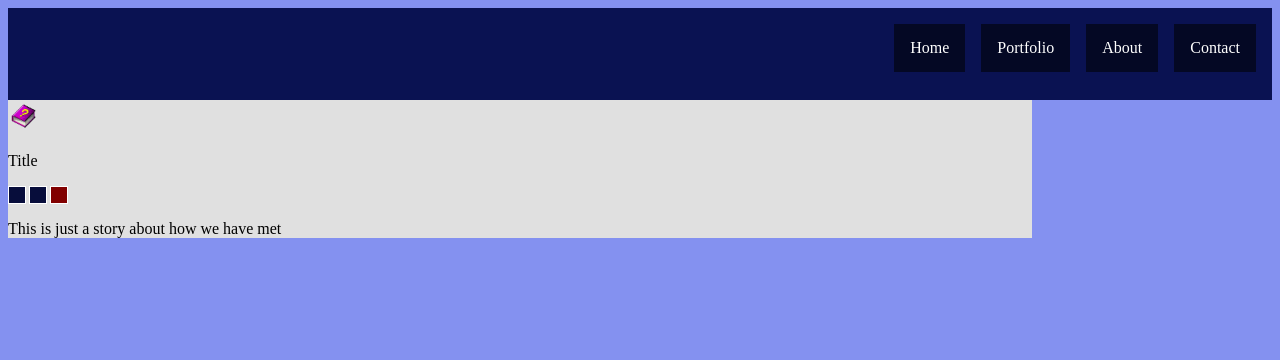
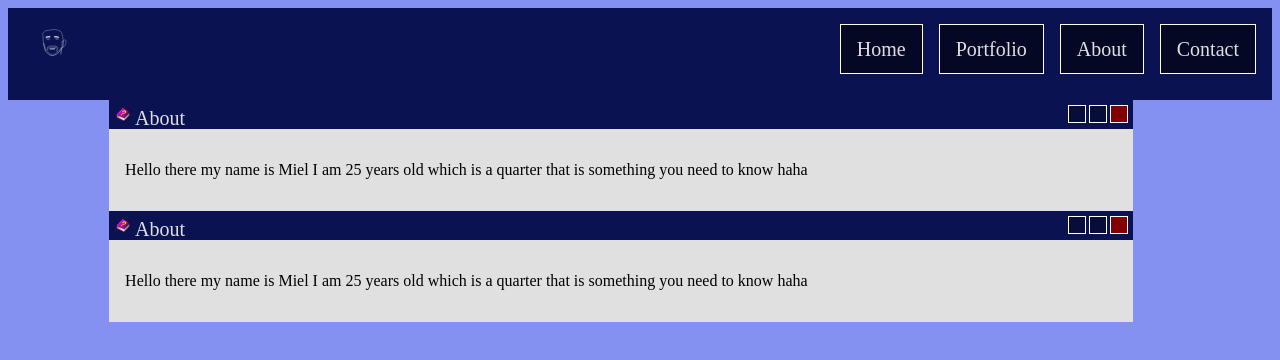
Before and after one commit to miel775/miel-portfolio, a React (Vite) app in the folder my-react-app/: page / in a window 1280 px wide. Shown: the top 360 px of the page. Built offline with nearby package versions, Linux system fonts and the light colour scheme; a web font is replaced by a local one.

Commit message:
build: logo in header
logo is in header and some style elements for the sections.

```diff
--- a/my-react-app/package.json
+++ b/my-react-app/package.json
@@ -10,6 +10,8 @@
     "preview": "vite preview"
   },
   "dependencies": {
+    "@gsap/react": "^2.1.2",
+    "gsap": "^3.14.2",
     "react": "^19.2.0",
     "react-dom": "^19.2.0"
   },
--- a/my-react-app/src/App.jsx
+++ b/my-react-app/src/App.jsx
@@ -1,6 +1,6 @@
 import './general.css';
 import Section from './components/Section'
-import Header from './components/Header';
+import Header from './components/header';
 
 function App() {
   return (
@@ -8,6 +8,8 @@ function App() {
       <Header />
       <main>
         <Section />
+
+        <Section />
       </main>
     </div>
   );
--- a/my-react-app/src/components/Header.css
+++ b/my-react-app/src/components/Header.css
@@ -4,22 +4,24 @@
   padding: 16px;
   background: var(--primary-color);
   height: 60px;
-  justify-content: flex-end;
+  justify-content: space-between;
 }
 
 .main-header a {
-  color: white;
-  background-color: var(--primary-color-darker);
-  text-decoration: none;
-  height: 1em;
-  padding: 1em;
-  display: flex;
-  align-items: center;
-  border: var(--border-whtie);
-  font-family: 'Jersey-20';
+
+
+  &:hover {
+    background-color: var(--primary-color-light);
+    transition-duration: var(--transition);
+  }
 }
 
 .navigation {
   display: flex;
   gap: 1em;
 }
+
+.logo-header {
+  overflow: visible;
+  height: fit-content;
+}
--- a/my-react-app/src/components/Header.jsx
+++ b/my-react-app/src/components/Header.jsx
@@ -1,13 +1,25 @@
 import './Header.css';
+import Logo from './Logo.jsx'
 
 function Header() {
   return (
     <header className="main-header">
+      <div class="logo-header">
+      <Logo />
+      </div>
       <div className="navigation">
+        <div class="button">
         <a href="/">Home</a>
+        </div>
+        <div class="button">
         <a href="/portfolio">Portfolio</a>
+        </div>
+        <div class="button">
         <a href="/about">About</a>
+        </div>
+        <div class="button">
         <a href="/contact">Contact</a>
+        </div>
       </div>
     </header>
   );
--- /dev/null
+++ b/my-react-app/src/components/Logo.css
@@ -0,0 +1,51 @@
+ svg {
+    height: 70px;
+    width: 70px;
+    display: flex;
+    justify-content: flex-start;
+ }
+
+ .cls-1 {
+        stroke-width: 5.356px;
+      }
+
+      .cls-1, .cls-2, .cls-3, .cls-4, .cls-5, .cls-6, .cls-7, .cls-8, .cls-9, .cls-10 {
+        fill: none;
+        stroke: #fff;
+        stroke-miterlimit: 10;
+      }
+
+      .cls-3 {
+        stroke-width: .641px;
+      }
+
+      .cls-4 {
+        stroke-width: .67px;
+      }
+
+      .cls-5 {
+        stroke-width: .335px;
+      }
+
+      .cls-6 {
+        stroke-width: 1.004px;
+      }
+
+      .cls-7 {
+        stroke-width: 2px;
+      }
+
+      .cls-8 {
+
+        stroke-width: 3px;
+      }
+
+      .cls-9 {
+
+        stroke-width: 1.367px;
+      }
+
+      .cls-10 {
+
+        stroke-width: 1.385px;
+      }
--- /dev/null
+++ b/my-react-app/src/components/Logo.jsx
@@ -0,0 +1,62 @@
+import { useRef } from 'react';
+import gsap from 'gsap';
+import { useGSAP } from '@gsap/react';
+import { DrawSVGPlugin } from 'gsap/DrawSVGPlugin';
+import './Logo.css';
+
+gsap.registerPlugin(useGSAP, DrawSVGPlugin);
+
+export default function LogoAnimation() {
+  const container = useRef(null);
+
+  useGSAP(
+    () => {
+      const tl = gsap.timeline();
+
+      tl.from('.cls-1', { duration: 0.8, drawSVG: 0, stagger: 0.5 })
+        .from('.cls-2', { duration: 0.8, drawSVG: 0, stagger: 0.5 }, '-=0.4')
+        .from('.cls-3', { duration: 0.8, drawSVG: 0, stagger: 0.3 }, '-=0.4')
+        .from('.cls-4', { duration: 0.8, drawSVG: 0, stagger: 0.3 }, '-=0.4')
+        .from('.cls-5', { duration: 0.8, drawSVG: 0, stagger: 0.3 }, '-=0.4')
+        .from('.cls-6', { duration: 0.8, drawSVG: 0, stagger: 0.3 }, '-=0.4')
+        .from('.cls-7', { duration: 0.8, drawSVG: 0, stagger: 0.3 }, '-=0.4')
+        .from('.cls-8', { duration: 0.8, drawSVG: 0, stagger: 0.3 }, '-=0.4')
+        .from('.cls-9', { duration: 0.8, drawSVG: 0, stagger: 0.3 }, '-=0.4');
+    },
+    { scope: container }
+  );
+
+  return (
+    <div ref={container}>
+<svg id="Layer_1" data-name="Layer 1" xmlns="http://www.w3.org/2000/svg" viewBox="0 0 335.028 348.636">
+  <path class="cls-7" d="M182.129,116.047s-3.768,19.082-4.958,31.134c-1.19,12.052,0,22.696,0,22.696,0,0-44.012,13.46-46.391,16.138s-8.327,6.696-8.327,6.696c0,0-10.706-8.035-11.895-10.713-1.19-2.678-3.569-25.443-3.569-25.443l-1.19-30.799"/>
+  <path class="cls-10" d="M99.953,33.478l-12.901,13.391,2.867,50.886,10.034,36.87,17.201,16.694s7.167,6.696,20.068,5.356c12.901-1.339,30.102-16.069,30.102-16.069l20.068-29.46,1.433-29.46s-4.3-36.156-11.467-42.851c-7.167-6.696-31.535-12.052-31.535-12.052l-45.869,6.696Z"/>
+  <path class="cls-8" d="M133.252,7.365s-21.426-1.339-30.799,5.356-21.426,24.104-21.426,24.104c0,0,0,30.799,1.339,36.156s8.035,21.426,8.035,21.426c0,0-2.678-24.104-2.678-25.443s5.356-29.46,5.356-29.46c0,0,14.73-8.035,22.765-8.035s20.087-4.017,20.087-4.017l-2.678-20.087Z"/>
+  <path class="cls-8" d="M186.816,86.372s2.678-20.087-6.696-29.46c-9.374-9.374-24.104-22.765-24.104-22.765l-20.087-6.696-2.678-20.087s0-6.696,12.052-6.696,20.818,6.586,20.818,6.586l28.729,26.891,8.035,26.782v20.25s-4.017-2.841-8.035-.163-8.035,5.356-8.035,5.356Z"/>
+  <path class="cls-10" d="M185.477,87.712s5.356-8.035,8.035-8.035,6.696-2.678,8.035,2.678,1.339,12.052-1.339,17.408c-2.678,5.356-4.017,10.713-8.035,13.391s-6.696,4.017-6.696,4.017"/>
+  <path class="cls-9" d="M142.156,72.593c-.963,1.886-1.915,4.122-2.678,6.696-1.917,6.469,4.003,16.711,4.687,18.078,1.339,2.678-.2,8.303-2.878,6.964s-4.017,0-4.017,0c0,0-1.339,1.339-2.678,1.339s-2.678-1.339-2.678-1.339c0,0-1.339-.67-4.017.67s-4.687-4.687-3.348-7.365c.683-1.367,6.604-11.609,4.687-18.078-.763-2.574-1.715-4.81-2.678-6.696"/>
+  <path class="cls-1" d="M123.878,64.156s-18.748-1.339-22.765,2.678"/>
+  <path class="cls-1" d="M143.965,64.156s18.748-1.339,22.765,2.678"/>
+  <path class="cls-2" d="M133.252,110.625s.11-2.278-6.586-2.278-14.84,6.696-14.84,6.696l-1.23,1.339,17.408-2.678,5.247-.466v-2.612Z"/>
+  <path class="cls-2" d="M135.813,110.489s-.342-2.255,6.318-2.94,16.563,6.155,16.563,6.155l.244.193-17.591-.883-5.267.073-.267-2.598Z"/>
+  <path class="cls-8" d="M118.522,188.693s25.547-10.648,40.895-13.359,17.434-8.509,37.817-9.627,37.791,32.36,37.791,32.36c0,0-20.087-5.356-38.834-4.017s-43.949,7.291-52.105,8.332c-8.155,1.041-30.92-4.315-37.616-5.654-6.696-1.339-21.426-5.356-21.426-5.356v-10.914l2.678-6.494,2.875-2.157s.244-11.375,1.363-11.304,7.27-5.427,10.221,0,1.961,15.443,6.473,19.809c4.512,4.366,9.868,8.383,9.868,8.383Z"/>
+  <path class="cls-2" d="M89.831,96.192l1.908-1.236s10.713,30.799,12.052,33.478.89,4.372,2.453,4.195,4.242-15.022,4.242-15.022c0,0,2.678.019,2.678,2.075s-2.678,11.43-1.339,15.447,8.035,13.391,14.73,14.73,16.069,1.339,20.087-1.339,9.314-8.397,9.314-8.397c0,0,1.585-22.096,2.738-23.742s2.678,1.339,2.678,1.339c0,0-1.339,17.976-1.339,21.04s8.035-6.31,8.035-6.31l13.391-20.087,1.185-25.992,4.372-2.129-1.54,31.804-18.153,24.559s-9.838,7.459-12.581,9.026-9.022,5.428-13.917,6.845c-4.895,1.417-17.155-1.439-17.155-1.439,0,0-13.183-9.726-15.191-12.139s-8.525-8.274-8.525-8.274l-10.122-38.433Z"/>
+  <path class="cls-8" d="M188.825,89.498s3.348-6.594,6.026-6.594,4.017,5.356,4.017,5.356c0,0-3.138,13.514-4.917,15.461s-5.796,4.625-5.796,4.625c0,0-.842-9.374,1.588-12.722s5.11-6.495,5.11-6.495"/>
+  <path class="cls-8" d="M153.338,116.382s-8.035,9.374-20.087,10.713c-9.051,1.006-16.069-8.035-16.069-8.035l36.156-2.678Z"/>
+  <path class="cls-3" d="M123.878,74.869c0,.993-2.175,1.739-4.91,2.678-2.342.804-3.901,1.339-6.138,1.339s-3.795-.535-6.138-1.339c-2.735-.939-4.91-1.685-4.91-2.678s2.175-1.739,4.91-2.678c2.342-.804,3.901-1.339,6.138-1.339s3.795.535,6.138,1.339c2.735.939,4.91,1.685,4.91,2.678Z"/>
+  <circle class="cls-4" cx="113.165" cy="74.869" r="4.017"/>
+  <path class="cls-3" d="M168.069,73.53c0,.993-2.175,1.739-4.91,2.678-2.342.804-3.901,1.339-6.138,1.339s-3.795-.535-6.138-1.339c-2.735-.939-4.91-1.685-4.91-2.678s2.175-1.739,4.91-2.678c2.342-.804,3.901-1.339,6.138-1.339s3.795.535,6.138,1.339c2.735.939,4.91,1.685,4.91,2.678Z"/>
+  <circle class="cls-4" cx="157.356" cy="73.53" r="4.017"/>
+  <circle class="cls-5" cx="157.356" cy="73.53" r="2.009"/>
+  <circle class="cls-5" cx="113.165" cy="74.869" r="2.009"/>
+  <g>
+    <path class="cls-6" d="M121.928,123.641c.537.42,1.108.839,1.731,1.242l21.677-1.068c.824-.471,1.587-.955,2.305-1.441l-14.159.698-11.554.569Z"/>
+    <path class="cls-6" d="M133.258,118.509l-15.449,1.144s1.553,1.983,4.119,3.988l11.554-.569,14.159-.698c3.998-2.705,6.323-5.399,6.323-5.399l-20.707,1.534Z"/>
+    <path class="cls-6" d="M133.878,127.688c4.431-.492,8.313-2.073,11.458-3.873l-21.677,1.068c2.754,1.786,6.294,3.24,10.219,2.804Z"/>
+  </g>
+  <path class="cls-8" d="M333.695,348.17l.486-.5c-2.812-4.487-6.759-14.352-6.759-14.352,0,0-6.696-6.695-10.713-13.81s0-14.311,0-14.311c0,0-1.339-18.748-5.534-42.182-4.195-23.434-23.927-34.147-23.927-34.147l-36.376-27.91-25.223-10.924s0,4.017-26.782,4.017-66.896,4.519-66.896,4.519c0,0-41.571-12.554-48.267-12.554s-25.443,10.713-30.799,10.713-24.104,10.713-30.799,17.408c-6.696,6.695-12.052,53.564-12.052,53.564,0,0-9.374,70.973-9.374,79.007,0,.341-.006.648-.01.961l.025.5"/>
+  <path class="cls-8" d="M240.695,348.17l.241-.5-7.252-63.899s2.678,22.765,6.968,37.495c1.513,5.195,8.754,15.387,16.966,26.404l.077.5"/>
+</svg>
+    </div>
+  );
+}
--- a/my-react-app/src/components/Section.css
+++ b/my-react-app/src/components/Section.css
@@ -2,6 +2,9 @@
   width: 80vw;
   height: fit-content;
   background-color: var(--neutral-color-lighter);
+  position: relative;
+  left: 8%;
+  top: 10%;
 }
 
 .main-section-block {
@@ -16,7 +19,30 @@
     }
 }
 
+.main-section-content {
+    padding: 1em;
+}
+
 .tab-icons {
     display: flex;
     gap: 0.2em;
 }
+
+.tab-title-section {
+    background-color: var(--primary-color);
+    color: var(--neutral-color-lighter);
+    display: flex;
+    justify-content: space-between;
+    height: 1.2em;
+    padding: 0.3em;
+}
+
+.tab-title {
+    height: 1.2em;
+    display: flex;
+     p {
+        margin-top: 2px;
+        margin-left: 2px;
+        font-size: 20px;
+     }
+}
--- a/my-react-app/src/components/Section.jsx
+++ b/my-react-app/src/components/Section.jsx
@@ -4,9 +4,10 @@ function Section() {
   return (
     <section class="main-section">
         <div class="tab-title-section">
-            <img src='src/assets/icons/about-icon.png'></img>
-
-            <p> Title </p>
+            <div class="tab-title">
+              <img src='src/assets/icons/about-icon.png'></img>
+              <p> About </p>
+            </div>
 
             <div class="tab-icons">
                 <div class="main-section-block"></div>
@@ -15,7 +16,7 @@ function Section() {
             </div>
         </div>
         <div class="main-section-content">
-            <p> This is just a story about how we have met</p>
+            <p> Hello there my name is Miel I am 25 years old which is a quarter that is something you need to know haha</p>
         </div>
     </section>
   );
--- a/my-react-app/src/general.css
+++ b/my-react-app/src/general.css
@@ -18,22 +18,35 @@
   --saturation-none: 0%;
   --saturation-general: 78%;
 
-
   --primary-color-darker: hsl(233,var(--saturation-general), var(--l-dark-8));
   --primary-color-dark: hsl(233,var(--saturation-general), var(--l-dark-13));
   --primary-color: hsl(233,var(--saturation-general), var(--l-dark-18));
+  --primary-color-light: hsl(233,var(--saturation-general), 23%);
+  --primary-color-lighter: hsl(233,var(--saturation-general), 28%);
 
+  --accent-color-darker: hsl(233,var(--saturation-general), 63%);
+  --accent-color-dark: hsl(233,var(--saturation-general), 68%);
   --accent-color: hsl(233,var(--saturation-general), var(--l-light-73));
   --accent-color-light: hsl(233,var(--saturation-general), var(--l-light-78));
   --accent-color-lighter: hsl(233,var(--saturation-general), var(--l-light-83));
+
+  --accent-color-2-darker: hsl(35, var(--saturation-general), 38%);
+  --accent-color-2-dark: hsl(35, var(--saturation-general), 43%);
+  --accent-color-2: hsl(35, var(--saturation-general), 48%);
+  --accent-color-2-light: hsl(35, var(--saturation-general), 53%);
+  --accent-color-2-lighter: hsl(35, var(--saturation-general), 58%);
 
   /* neutral colors */
     --neutral-color: hsl(0,var(--saturation-none),78%);
     --neutral-color-light: hsl(0,var(--saturation-none),83%);
     --neutral-color-lighter: hsl(0,var(--saturation-none),88%);
 
+  /* border */
   --border-white: white 1px solid;
-    --border-black: black 1px solid;
+  --border-black: black 1px solid;
+
+  /* transition */
+  --transition: 0.3s;
 }
 
 
@@ -52,6 +65,24 @@ h2 {
 
 p {
     font-family: "Jersey-20";
+}
+
+.button {
+  color: white;
+  background-color: var(--primary-color-darker);
+  text-decoration: none;
+  height: 1em;
+  padding: 1em;
+  display: flex;
+  align-items: center;
+  border: var(--border-white);
+
+  a {
+    font-family: "Jersey-20";
+    font-size: 20px;
+    text-decoration: none;
+    color: var(--neutral-color-lighter)
+  }
 }
 
 @font-face {
```
Also changed, not shown: 1 other file (tests, documents, lock files or other folders).
